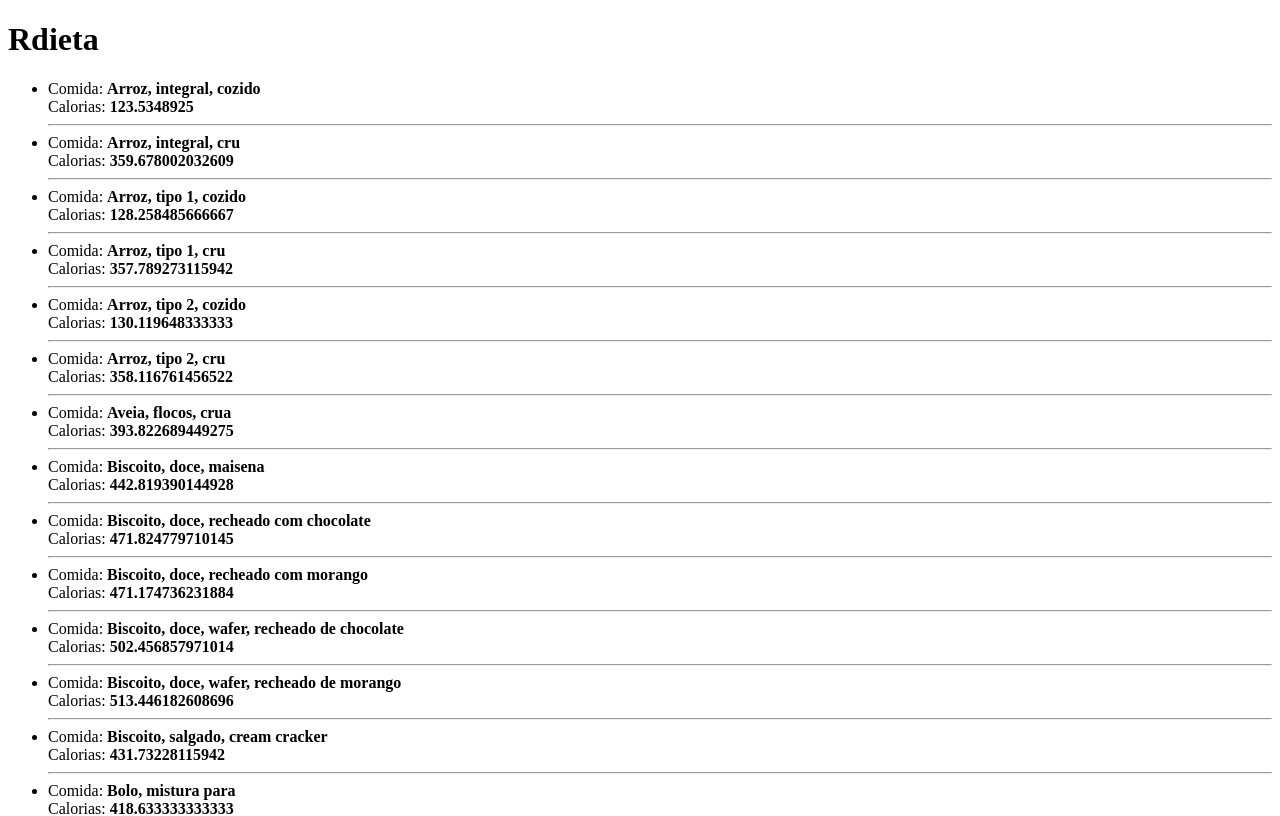
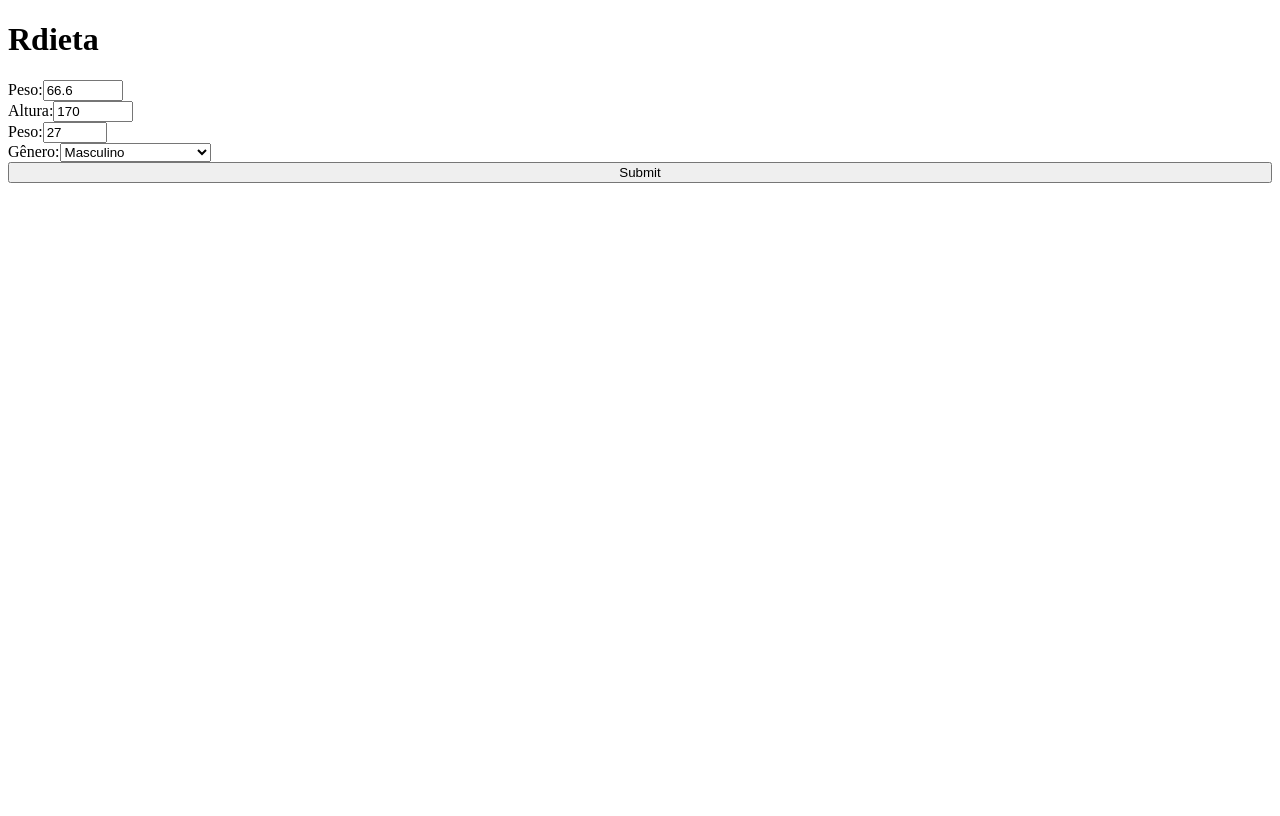
Before and after one commit to RenanArantes/rdieta, a Next.js app: page / in a window 1280 px wide. Shown: the top 816 px of the page. Built offline with nearby package versions, Linux system fonts and the light colour scheme.

Commit message:
kcal calculation

```diff
--- a/package.json
+++ b/package.json
@@ -18,6 +18,7 @@
     "next": "13.0.2",
     "react": "18.2.0",
     "react-dom": "18.2.0",
+    "react-hook-form": "^7.39.1",
     "typescript": "4.8.4"
   },
   "devDependencies": {
--- a/pages/index.tsx
+++ b/pages/index.tsx
@@ -1,5 +1,7 @@
 import axios from 'axios'
+import { useForm } from 'react-hook-form'
 import { GetServerSideProps } from 'next'
+import { useState } from 'react'
 
 interface Food {
   id: number
@@ -7,15 +9,240 @@ interface Food {
   energy_kcal: number
 }
 
+interface BenedictEquation {
+  weight: number
+  height: number
+  age: number
+  gender: 'male' | 'female'
+}
+
+interface TotalKcal {
+  dailyActivity: 'sedentary' | 'moderate' | 'high'
+  workoutIntensity: 'adaptiation' | 'beginner' | 'intermediary' | 'advanced'
+  cardioIntensity: 'low' | 'medium' | 'high'
+}
+
 interface HomeProps {
   foods: Food[]
 }
 
 export default function Home({ foods }: HomeProps) {
+  const [bmr, setBmr] = useState(0)
+  const [totalBmr, setTotalBmr] = useState(0)
+
+  const {
+    register,
+    handleSubmit,
+    watch,
+    reset,
+    formState: { errors },
+  } = useForm()
+
+  function handleBenedictEquation(data: BenedictEquation) {
+    console.log('data: ')
+    console.log(data)
+
+    const { gender, weight, height, age } = data
+
+    // Equação de Harris-Benedict
+    if (gender === 'male') {
+      const calculedWeight = 13.8 * weight
+      const calculedHeight = 5 * height
+      const calculedAge = 6.8 * age
+
+      console.log(`PesoC:${calculedWeight}`)
+      console.log(`AlturaC:${calculedHeight}`)
+      console.log(`IdadeC:${calculedAge}`)
+
+      setBmr(66 + (calculedWeight + calculedHeight) - calculedAge)
+    }
+
+    reset()
+  }
+
+  function handleTotalKcal(data: TotalKcal) {
+    console.log('data')
+    const { dailyActivity, workoutIntensity, cardioIntensity } = data
+    console.log(data)
+
+    function createDailyActivityValue(
+      dailyActivityString: 'sedentary' | 'moderate' | 'high',
+    ) {
+      switch (dailyActivityString) {
+        case 'sedentary':
+          return 1.2 as number
+        case 'moderate':
+          return 1.3 as number
+        case 'high':
+          return 1.4 as number
+      }
+    }
+
+    function createWorkoutIntensityValue(
+      workoutIntensityString:
+        | 'adaptiation'
+        | 'beginner'
+        | 'intermediary'
+        | 'advanced',
+    ) {
+      switch (workoutIntensityString) {
+        case 'adaptiation':
+          return 200 as number
+        case 'beginner':
+          return 300 as number
+        case 'intermediary':
+          return 375 as number
+        case 'advanced':
+          return 550 as number
+      }
+    }
+
+    function createCardioIntensityValue(cardioIntensity: string) {
+      switch (cardioIntensity) {
+        case 'low':
+          return 181.5
+        case 'medium':
+          return 300
+        case 'high':
+          return 425
+        default:
+          return 181.5
+      }
+    }
+
+    const dailyActivityValue = createDailyActivityValue(dailyActivity)
+    const workoutIntensityValue = createWorkoutIntensityValue(workoutIntensity)
+    const cardioIntensityValue = createCardioIntensityValue(cardioIntensity)
+
+    const bmrPlusDailyActivity = dailyActivityValue * bmr
+
+    console.log(`TMB+Trabalho Diário ${bmrPlusDailyActivity}`)
+
+    setTotalBmr(
+      bmrPlusDailyActivity + workoutIntensityValue + cardioIntensityValue,
+    )
+    console.log(totalBmr)
+    reset()
+  }
+
   return (
     <div>
       <h1>Rdieta</h1>
-      <div>
+      {bmr === 0 ? (
+        <form
+          style={{
+            display: 'flex',
+            flexDirection: 'column',
+          }}
+          onSubmit={handleSubmit(handleBenedictEquation)}
+        >
+          <span>
+            <label>Peso:</label>
+            <input
+              type="number"
+              min="0.00"
+              max="500.0"
+              step="0.1"
+              value="66.6"
+              placeholder="Peso em kg"
+              {...register('weight')}
+            />
+          </span>
+          <span>
+            <label>Altura:</label>
+            <input
+              type="number"
+              min="0.00"
+              max="500.0"
+              step="0.1"
+              value="170"
+              placeholder="Altura em cm"
+              {...register('height')}
+            />
+          </span>
+          <span>
+            <label>Peso:</label>
+            <input
+              type="number"
+              min="1"
+              max="135"
+              step="1"
+              value="27"
+              placeholder="Idade"
+              {...register('age')}
+            />
+          </span>
+          <span>
+            <label>Gênero:</label>
+            <select defaultValue="male" {...register('gender')}>
+              <option value="" disabled>
+                Selecione uma opção
+              </option>
+              <option value="male" selected>
+                Masculino
+              </option>
+              <option value="female">Feminino</option>
+            </select>
+          </span>
+          <input type="submit" />
+        </form>
+      ) : (
+        <>
+          <div>
+            <p>
+              Sua Taxa de Metabolismo Basal é de aproximadamente:{' '}
+              <strong>{bmr} kcal</strong>
+            </p>
+            <button type="button" onClick={() => setBmr(0)}>
+              Recarcular Basal
+            </button>
+          </div>
+          <hr />
+          <form
+            style={{
+              display: 'flex',
+              flexDirection: 'column',
+            }}
+            onSubmit={handleSubmit(handleTotalKcal)}
+          >
+            <span>
+              <label>Atividade Diária: </label>
+              <select defaultValue="" {...register('dailyActivity')}>
+                <option value="" disabled>
+                  Selecione uma opção
+                </option>
+                <option value="sedentary">Sedentário</option>
+                <option value="moderate">Moderado</option>
+                <option value="high">Alto</option>
+              </select>
+            </span>
+            <span>
+              <label>Intensidade do cardio: </label>
+              <select defaultValue="" {...register('cardioIntensity')}>
+                <option value="" disabled>
+                  Selecione uma opção
+                </option>
+                <option value="beginner">Baixa</option>
+                <option value="intermediary">Média</option>
+                <option value="advanced">Alta</option>
+              </select>
+            </span>
+            <span>
+              <label>Intensidade do treino: </label>
+              <select defaultValue="" {...register('workoutIntensity')}>
+                <option value="" disabled>
+                  Selecione uma opção
+                </option>
+                <option value="beginner">Iniciante</option>
+                <option value="intermediary">Intermediário</option>
+                <option value="advanced">Avançado</option>
+              </select>
+            </span>
+            <input type="submit" />
+          </form>
+        </>
+      )}
+      {/* <div>
         <ul>
           {foods &&
             foods.map((food) => {
@@ -31,7 +258,7 @@ export default function Home({ foods }: HomeProps) {
               )
             })}
         </ul>
-      </div>
+      </div> */}
     </div>
   )
 }
```
Also changed, not shown: pages/diet.tsx (added, +7 -0 lines), 1 other file (tests, documents, lock files or other folders).
